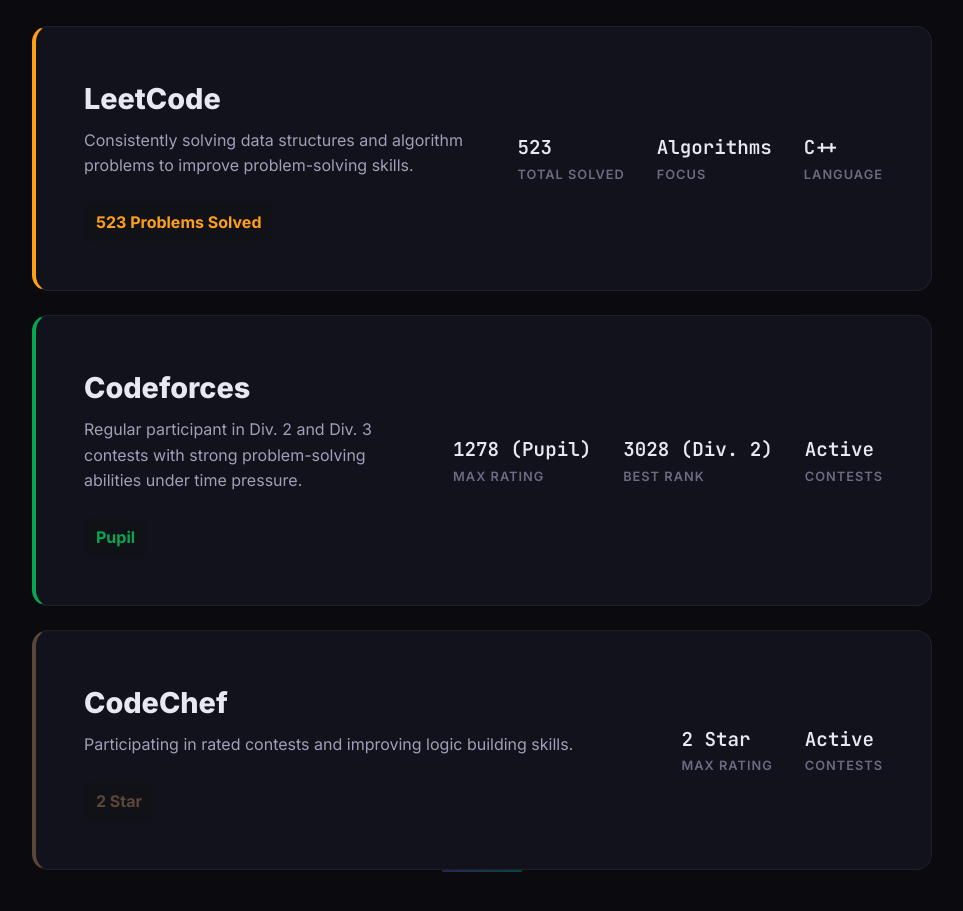
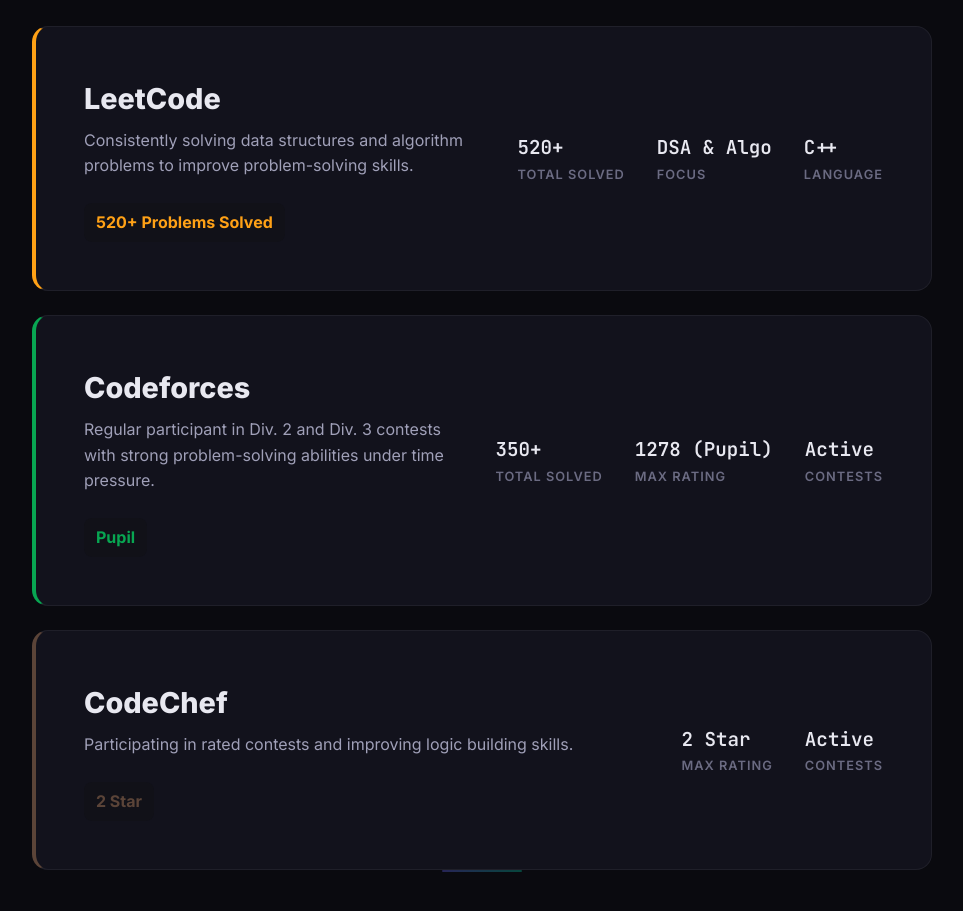
Before and after one commit to Aakashraj18/portfolio, a React (Vite) app: page / in a window 1280 px wide. Shown: the part 3780-4691 px from the top of the page, without its empty margins (158-1121 px from the left). Built offline with nearby package versions, Linux system fonts and the light colour scheme.

Commit message:
modification in competitive programming

```diff
--- a/src/components/CompetitiveProgramming.jsx
+++ b/src/components/CompetitiveProgramming.jsx
@@ -5,12 +5,12 @@
   {
     platform: 'LeetCode',
     username: 'Aakashraj_12',
-    rank: '523 Problems Solved',
+    rank: '520+ Problems Solved',
     color: '#ffa116',
     description: 'Consistently solving data structures and algorithm problems to improve problem-solving skills.',
     stats: [
-      { label: 'Total Solved', value: '523' },
-      { label: 'Focus', value: 'Algorithms' },
+      { label: 'Total Solved', value: '520+' },
+      { label: 'Focus', value: 'DSA & Algo' },
       { label: 'Language', value: 'C++' },
     ],
     link: 'https://leetcode.com/u/Aakashraj_12/',
@@ -22,8 +22,8 @@
     color: '#08a652',
     description: 'Regular participant in Div. 2 and Div. 3 contests with strong problem-solving abilities under time pressure.',
     stats: [
+      { label: 'Total Solved', value: '350+' },
       { label: 'Max Rating', value: '1278 (Pupil)' },
-      { label: 'Best Rank', value: '3028 (Div. 2)' },
       { label: 'Contests', value: 'Active' },
     ],
     link: 'https://codeforces.com/profile/Aakashraj18',
@@ -32,7 +32,7 @@
     platform: 'CodeChef',
     username: 'Aakashraj18',
     rank: '2 Star',
-    color: '#5b4638',
+    color: '#5b4438ff',
     description: 'Participating in rated contests and improving logic building skills.',
     stats: [
       { label: 'Max Rating', value: '2 Star' },
```
